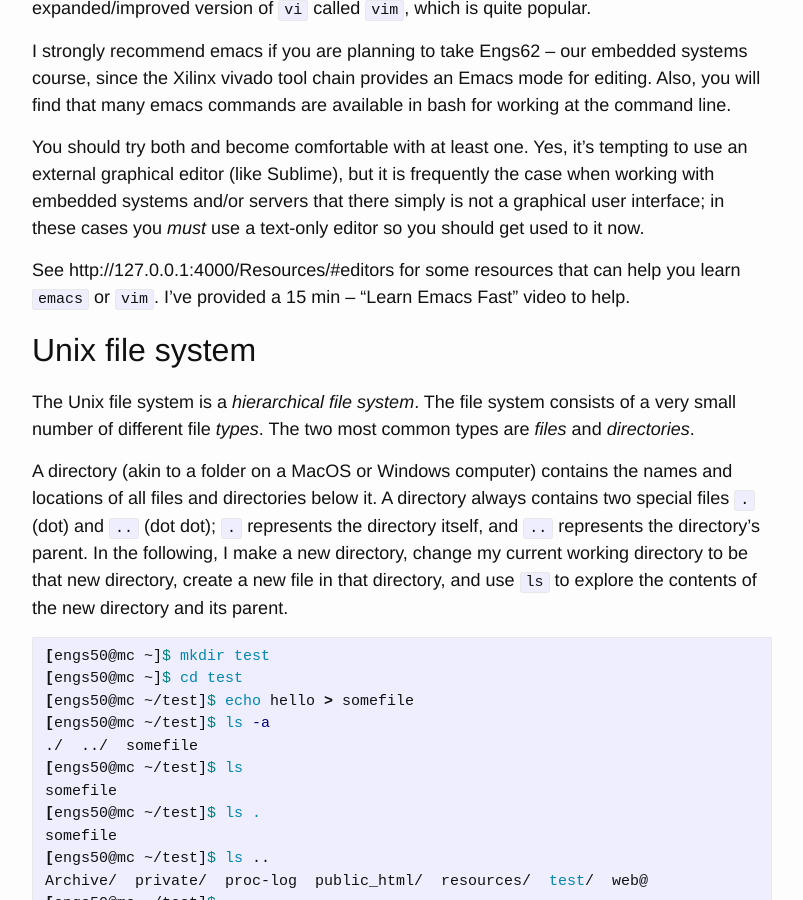
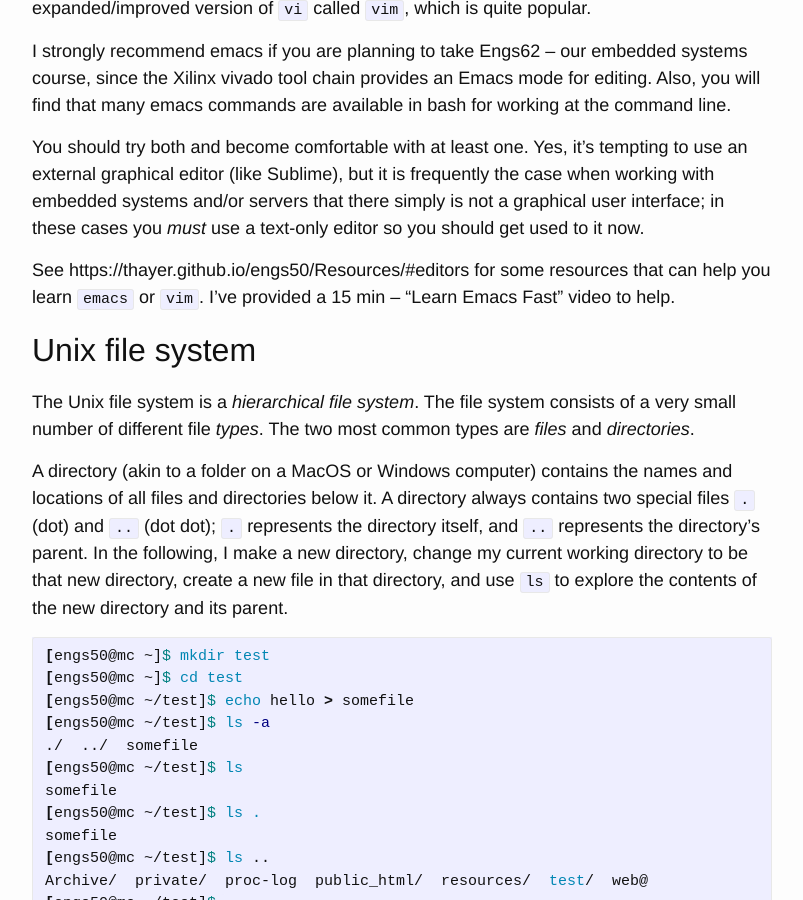
Before and after one commit to thayer/engs50, a Jekyll site: the page built from Notes/bash1/index.md, in a window 1280 px wide and 900 px high, scrolled down 4844 px. Shown: the whole window, without its empty margins (238-1041 px from the left). Built offline with Jekyll 4.4.1, drawn with Linux system fonts in a browser that asks for light colours.

Commit message:
Testing new source ans baseurl for hosting on Github Pages

```diff
--- a/_config.yml
+++ b/_config.yml
@@ -35,10 +35,10 @@ description: > # this means to ignore newlines until next tag
 
 # must append either _config-cs or _config-local here
 # append these lines to _config_yml for local testing with 'jekyll serve'
-baseurl: "" # the subpath of your site, e.g. /blog
-url: "http://127.0.0.1:4000" # the base hostname & protocol for your site
-labs: http://127.0.0.1:4000/Labs
-notes: http://127.0.0.1:4000/Notes
-reading: http://127.0.0.1:4000/Reading
-resources: http://127.0.0.1:4000/Resources
-examples: http://127.0.0.1:4000/Examples
+baseurl: "/engs50" # the subpath of your site, e.g. /blog
+url: "https://thayer.github.io/engs50/" # the base hostname & protocol for your site
+labs: https://thayer.github.io/engs50/Labs
+notes: https://thayer.github.io/engs50/Notes
+reading: https://thayer.github.io/engs50/Reading
+resources: https://thayer.github.io/engs50/Resources
+examples: https://thayer.github.io/engs50/Examples
```
